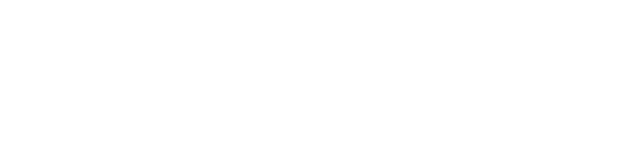
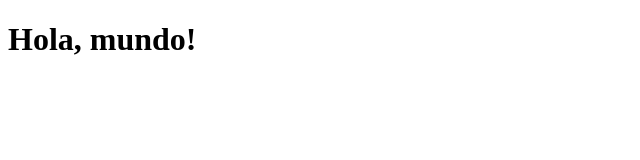
Before and after one commit to wildchamo/gitgithubudla, a plain HTML site: page index.html in a window 1280 px wide. Shown: the whole page, without its empty margins (0-640 px from the left). Drawn offline with Linux system fonts and the light colour scheme.

Commit message:
tercer commit, agrego algo de contenido a la web

```diff
--- a/index.html
+++ b/index.html
@@ -7,6 +7,6 @@
     <title>git y github</title>
 </head>
 <body>
-
+    <h1>Hola, mundo!</h1>
 </body>
 </html>
```
